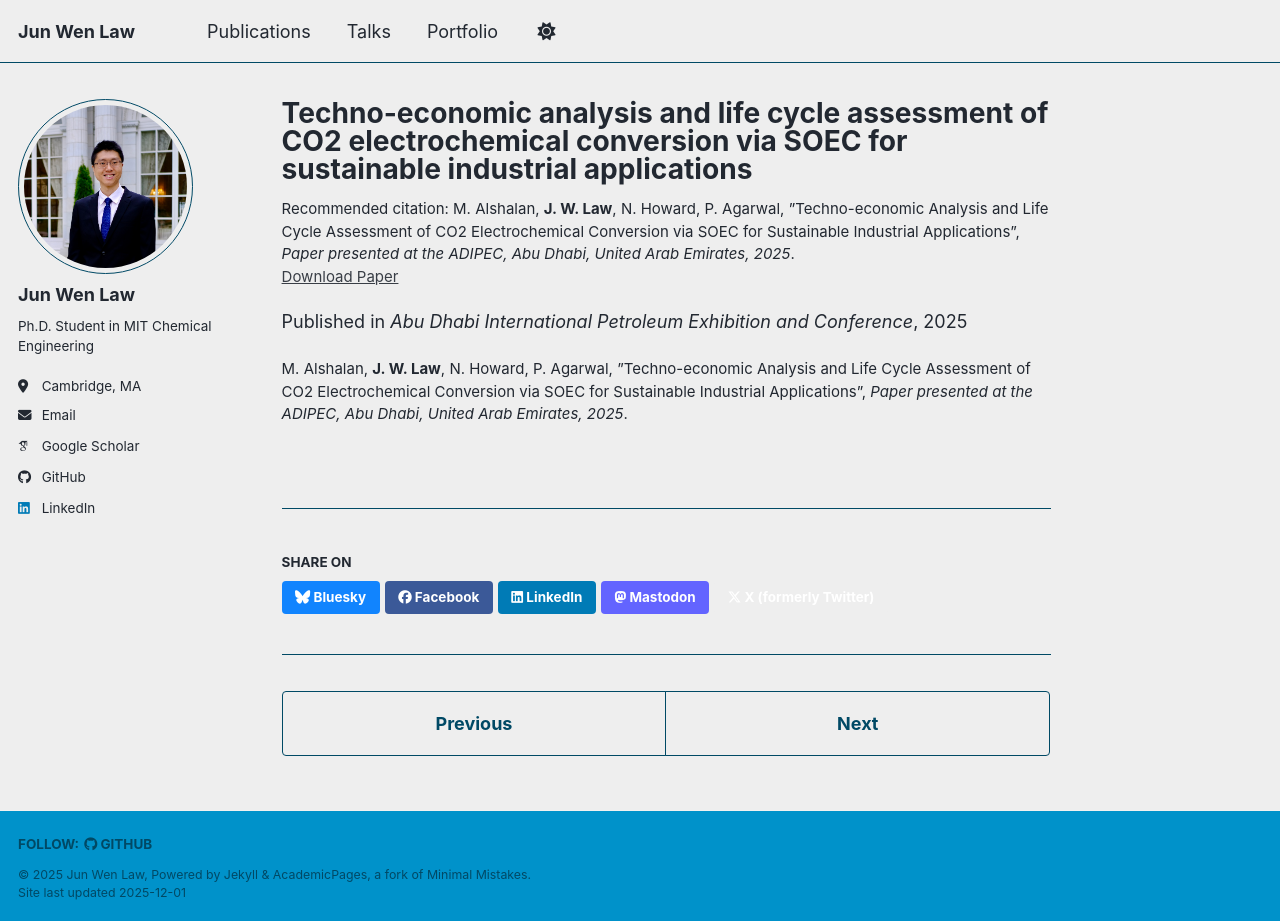
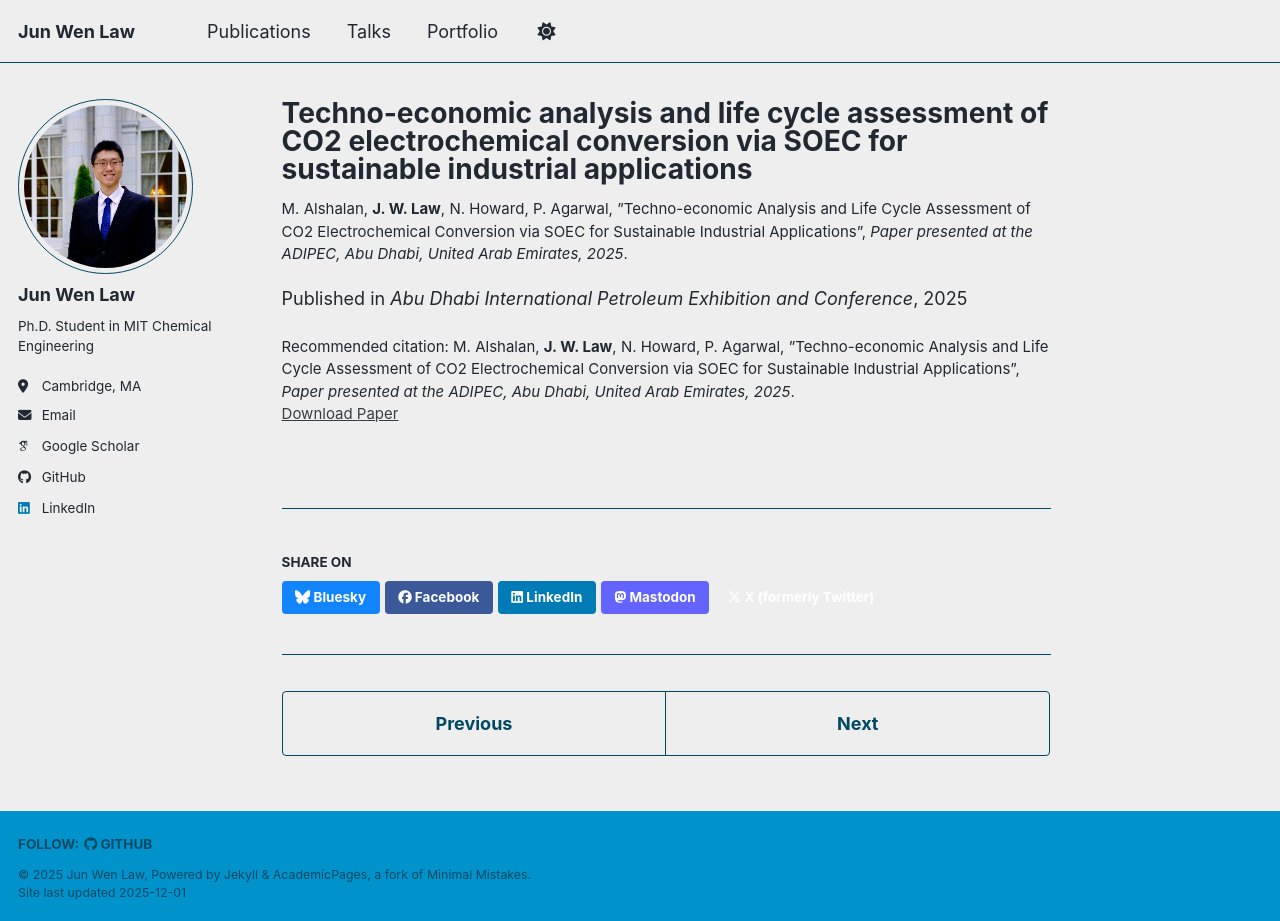
Before and after one commit to Junwenlaw/junwenlaw.github.io, a Jekyll site: the page built from _publications/2025-06-08-paper-title-number-5.md, in a window 1280 px wide and 921 px high. Built offline with Jekyll 4.4.1, drawn with Linux system fonts in a browser that asks for light colours; some web fonts are replaced; a script bundle is joined from its source files by our own code; library files that are not in the unit come from our copies.

Commit message:
Revert "Update single.html"
This reverts commit cf3cff8947bf6653c0c3dae77fffa0ecfb16d417.

```diff
--- a/_layouts/single.html
+++ b/_layouts/single.html
@@ -34,8 +34,8 @@ layout: default
           <p class="page__date"><strong><i class="fa fa-fw fa-calendar" aria-hidden="true"></i> {{ site.data.ui-text[site.locale].date_label | default: "Published:" }}</strong> <time datetime="{{ page.modified | date: "%Y-%m-%d" }}">{{ page.modified | date: "%B %d, %Y" }}</time></p>
         {% endif %}
 
-        {% if page.citation and page.paperurl %}
-          <p style="font-size: smaller">Recommended citation: {{ page.citation }}<br /><a href="{{ page.paperurl }}">Download Paper</a></p>
+        {% if page.citation %}
+          <p style="font-size: smaller">{{ page.citation }}</p>
         {% endif %}
 
         {% if page.collection == 'teaching' %}
@@ -57,6 +57,8 @@ layout: default
           <p style="font-size: smaller">Recommended citation: {{ page.citation }}<br /><a href="{{ page.paperurl }}">Download Paper</a> | <a href="{{ page.slidesurl }}">Download Slides</a></p>
         {% elsif page.citation and page.paperurl and page.bibtexurl %}
           <p style="font-size: smaller">Recommended citation: {{ page.citation }}<br /><a href="{{ page.paperurl }}">Download Paper</a> | <a href="{{ page.bibtexurl }}">Download Bibtex</a></p>
+        {% elsif page.citation and page.paperurl %}
+          <p style="font-size: smaller">Recommended citation: {{ page.citation }}<br /><a href="{{ page.paperurl }}">Download Paper</a></p>
         {% elsif page.citation and page.slidesurl and page.bibtexurl %}
           <p style="font-size: smaller">Recommended citation: {{ page.citation }}<br /><a href="{{ page.slidesurl }}">Download Slides</a> | <a href="{{ page.bibtexurl }}">Download Bibtex</a></p>
         {% elsif page.citation and page.slidesurl %}
@@ -67,8 +69,6 @@ layout: default
           <p style="font-size: smaller"><a href="{{ page.paperurl }}">Download Paper</a> | <a href="{{ page.bibtexurl }}">Download Bibtex</a></p>
         {% elsif page.citation and page.bibtexurl %}
           <p style="font-size: smaller">Recommended citation: {{ page.citation }}<br /><a href="{{ page.bibtexurl }}">Download Bibtex</a></p>
-        {% elsif page.citation %}
-          <p style="font-size: smaller">{{ page.citation }}</p>
         {% elsif page.slidesurl %}
           <p style="font-size: smaller"><a href="{{ page.slidesurl }}">Download Slides</a></p>
         {% elsif page.bibtexurl %}
```
